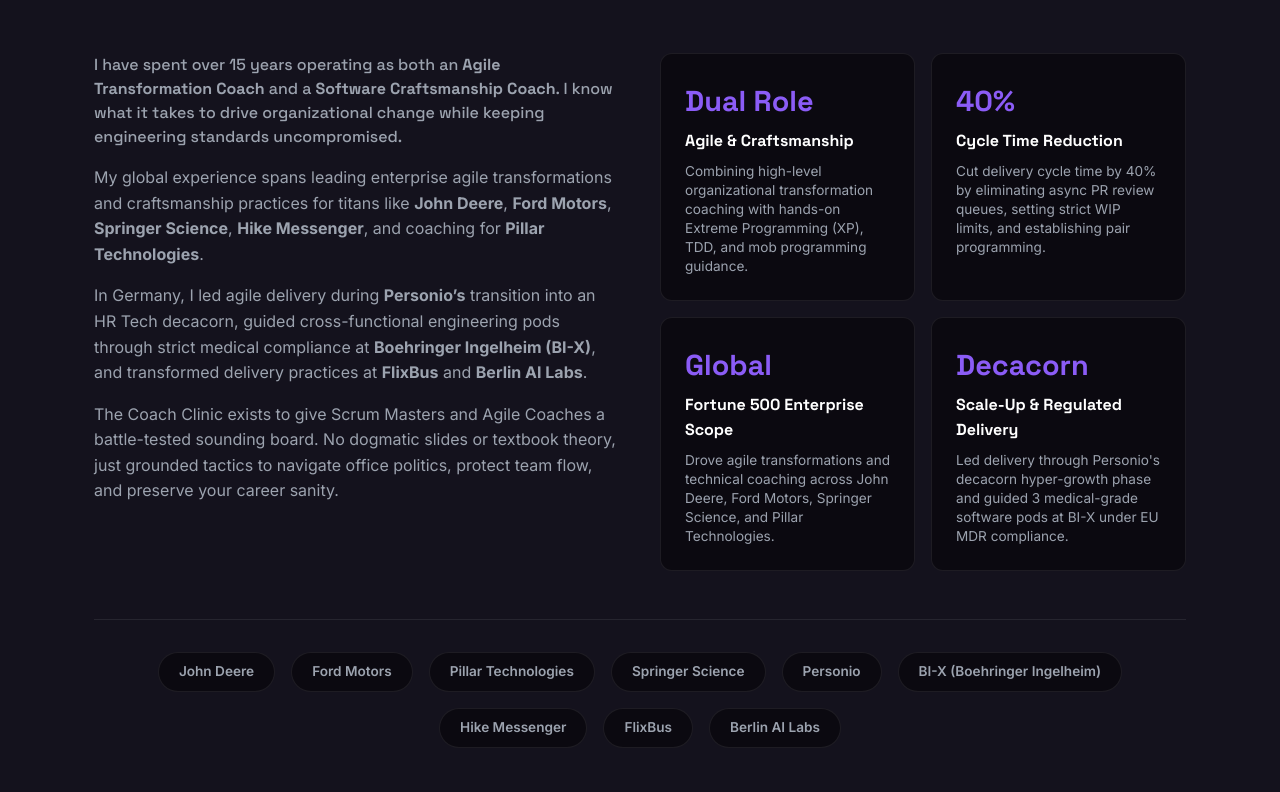
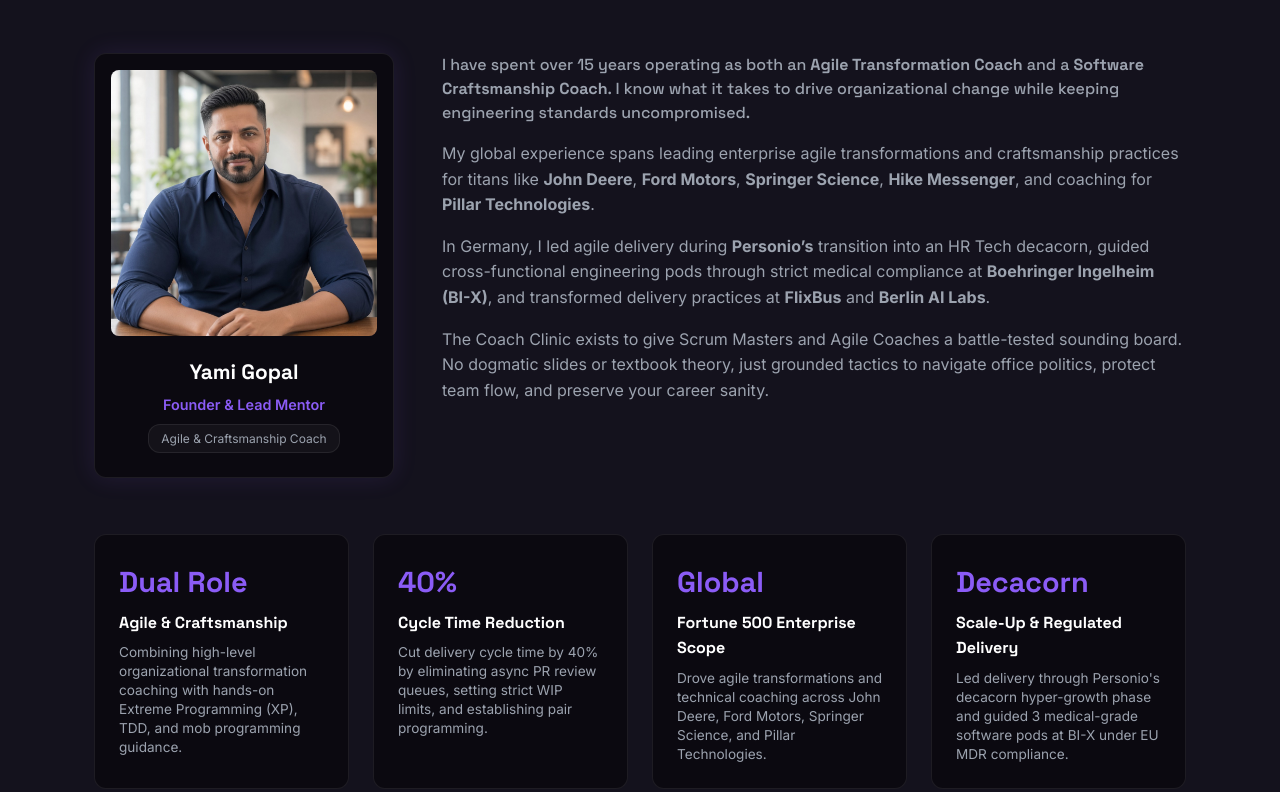
Before and after one commit to yogami/agilecoachclinicwebsite, a website: page index.html in a window 1280 px wide. Shown: the part 2712-3504 px from the top of the page. Drawn offline with Linux system fonts and the light colour scheme.

Commit message:
Add professional profile headshot photo to About section

```diff
--- a/index.html
+++ b/index.html
@@ -171,7 +171,18 @@
         <p>Agile Transformation Coach & Software Craftsmanship Leader across Fortune 500 enterprises, hyper-growth scale-ups, and global tech hubs.</p>
       </div>
 
-      <div class="about-grid-layout">
+      <div class="about-profile-hero">
+        <div class="profile-card">
+          <div class="profile-img-frame">
+            <img src="yami-gopal.jpg" alt="Yami Gopal - Agile Coach Clinic Founder" class="profile-img">
+          </div>
+          <div class="profile-meta">
+            <h3 class="profile-name">Yami Gopal</h3>
+            <p class="profile-title">Founder & Lead Mentor</p>
+            <span class="profile-tag">Agile & Craftsmanship Coach</span>
+          </div>
+        </div>
+
         <div class="about-main-text">
           <p class="about-lead">
             I have spent over 15 years operating as both an <strong>Agile Transformation Coach</strong> and a <strong>Software Craftsmanship Coach</strong>. I know what it takes to drive organizational change while keeping engineering standards uncompromised.
@@ -186,9 +197,10 @@
             The Coach Clinic exists to give Scrum Masters and Agile Coaches a battle-tested sounding board. No dogmatic slides or textbook theory, just grounded tactics to navigate office politics, protect team flow, and preserve your career sanity.
           </p>
         </div>
+      </div>
 
       <!-- Proven Accomplishments Grid -->
-        <div class="proven-grid">
+      <div class="proven-grid-full">
         <div class="proven-card">
           <div class="proven-stat">Dual Role</div>
           <h4>Agile & Craftsmanship</h4>
@@ -211,7 +223,6 @@
           <div class="proven-stat">Decacorn</div>
           <h4>Scale-Up & Regulated Delivery</h4>
           <p>Led delivery through Personio's decacorn hyper-growth phase and guided 3 medical-grade software pods at BI-X under EU MDR compliance.</p>
-          </div>
         </div>
       </div>
 
--- a/styles.css
+++ b/styles.css
@@ -415,12 +415,71 @@ body.dark-theme {
   font-weight: bold;
 }
 
-/* Track Record Layout */
-.about-grid-layout {
+/* About Profile Hero Layout */
+.about-profile-hero {
   display: grid;
-  grid-template-columns: 1fr 1fr;
-  gap: 40px;
-  margin-bottom: 48px;
+  grid-template-columns: 300px 1fr;
+  gap: 48px;
+  align-items: start;
+  margin-bottom: 56px;
+}
+
+.profile-card {
+  background: var(--bg-main);
+  border: 1px solid var(--border-subtle);
+  border-radius: var(--radius);
+  padding: 16px;
+  text-align: center;
+  box-shadow: 0 0 25px rgba(139, 92, 246, 0.12);
+  transition: border-color 0.3s;
+}
+
+.profile-card:hover {
+  border-color: var(--border-glow);
+}
+
+.profile-img-frame {
+  width: 100%;
+  aspect-ratio: 1 / 1;
+  border-radius: 8px;
+  overflow: hidden;
+  margin-bottom: 16px;
+  background: #1a1726;
+}
+
+.profile-img {
+  width: 100%;
+  height: 100%;
+  object-fit: cover;
+  display: block;
+}
+
+.profile-meta {
+  padding: 4px 0 8px;
+}
+
+.profile-name {
+  font-family: var(--font-heading);
+  font-size: 1.3rem;
+  color: #ffffff;
+  margin-bottom: 4px;
+}
+
+.profile-title {
+  font-size: 0.9rem;
+  color: var(--accent-purple);
+  font-weight: 600;
+  margin-bottom: 8px;
+}
+
+.profile-tag {
+  display: inline-block;
+  font-size: 0.75rem;
+  color: var(--text-muted);
+  background: rgba(255, 255, 255, 0.04);
+  padding: 4px 12px;
+  border-radius: 12px;
+  border: 1px solid var(--border-subtle);
 }
 
 .about-main-text {
@@ -441,10 +500,12 @@ body.dark-theme {
   font-size: 1rem;
 }
 
-.proven-grid {
+/* Proven Grid Full */
+.proven-grid-full {
   display: grid;
-  grid-template-columns: 1fr 1fr;
-  gap: 16px;
+  grid-template-columns: repeat(auto-fit, minmax(240px, 1fr));
+  gap: 24px;
+  margin-bottom: 48px;
 }
 
 .proven-card {
@@ -579,8 +640,12 @@ body.dark-theme {
 }
 
 @media (max-width: 900px) {
-  .about-grid-layout {
+  .about-profile-hero {
     grid-template-columns: 1fr;
+  }
+  .profile-card {
+    max-width: 280px;
+    margin: 0 auto;
   }
 }
 
@@ -598,7 +663,7 @@ body.dark-theme {
   .metric-divider {
     display: none;
   }
-  .proven-grid {
+  .proven-grid-full {
     grid-template-columns: 1fr;
   }
 }
```
Also changed, not shown: yami-gopal.jpg (added). Lines whose indentation alone changed are shown as unchanged.
